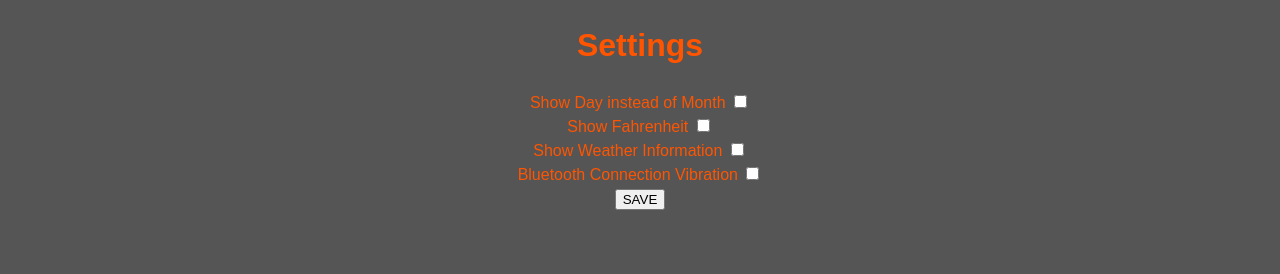
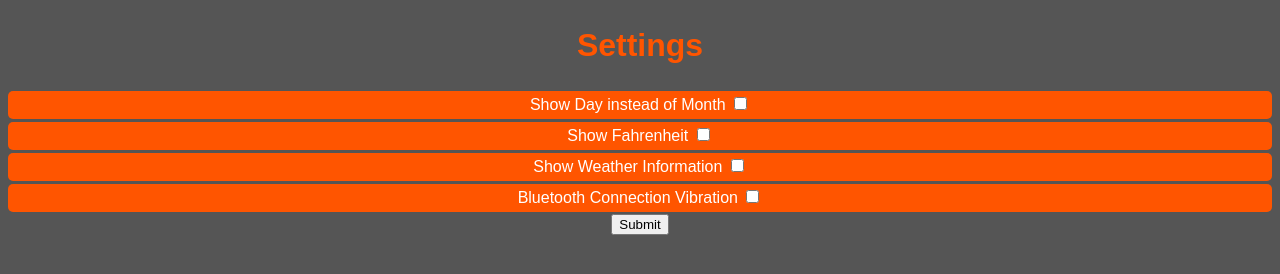
Before and after one commit to gitpaddi/Tardis_BT_Weather, a plain HTML site: page index.html in a window 1280 px wide. Drawn offline with Linux system fonts and the light colour scheme.

Commit message:
Update index.html

```diff
--- a/index.html
+++ b/index.html
@@ -7,34 +7,34 @@
         <link rel="stylesheet" href="PebSetStyle.css" type="text/css" />
     </head>
 
-    <body>
+    <body class="body">
         <h1>Settings</h1>
-        <div>
+        <div class="options">
         <lable>
             Show Day instead of Month
             <input id="day_toggle" type="checkbox">
         </lable>
         </div>
-        <div>
+        <div class="options">
         <lable>
             Show Fahrenheit
             <input id="temp_toggle" type="checkbox">
         </lable>
         </div>
-        <div>
+        <div class="options">
         <lable>
             Show Weather Information
             <input id="weather_toggle" type="checkbox">
         </lable>
         </div>
-        <div>
+        <div class="options">
         <lable>
             Bluetooth Connection Vibration
             <input id="bluetooth_toggle" type="checkbox">
         </lable>
         </div>
-        <div>
-            <input id="submit_button" type="button" value="SAVE">
+        <div class="button">
+            <input id="submit_button" type="button" value="Submit">
         </div>
     </body>
 
@@ -60,6 +60,7 @@
         localStorage["bluetooth_toggle"] = options["bluetooth_toggle"];
         return options;
     }
+
     function getQueryParam(variable, defaultValue) {
         var query = location.search.substring(1);
         var vars = query.split('&');
@@ -71,18 +72,24 @@
         }
         return defaultValue || false;
       }
+
     var submitButton = document.getElementById('submit_button');
     submitButton.addEventListener('click', function() {
         console.log('Submit');
+
         // Set the return URL depending on the runtime environment
         var return_to = getQueryParam('return_to', 'pebblejs://close#');
         document.location = return_to + encodeURIComponent(JSON.stringify(getConfigData()));
     });
+
+
+
     (function() {
         var day_toggle = document.getElementById('day_toggle');
         var temp_toggle = document.getElementById('temp_toggle');
         var weather_toggle = document.getElementById('weather_toggle');
         var bluetooth_toggle = document.getElementById('bluetooth_toggle');
+
         // Load any previously saved configuration, if available
         if(localStorage['bluetooth_toggle']) {
             day_toggle.checked = JSON.parse(localStorage['day_toggle']) === 1;
@@ -91,6 +98,7 @@
             weather_toggle.checked = JSON.parse(localStorage['weather_toggle']) === 1;
         }
     })();
+
     </script>
 
 </html>
```
